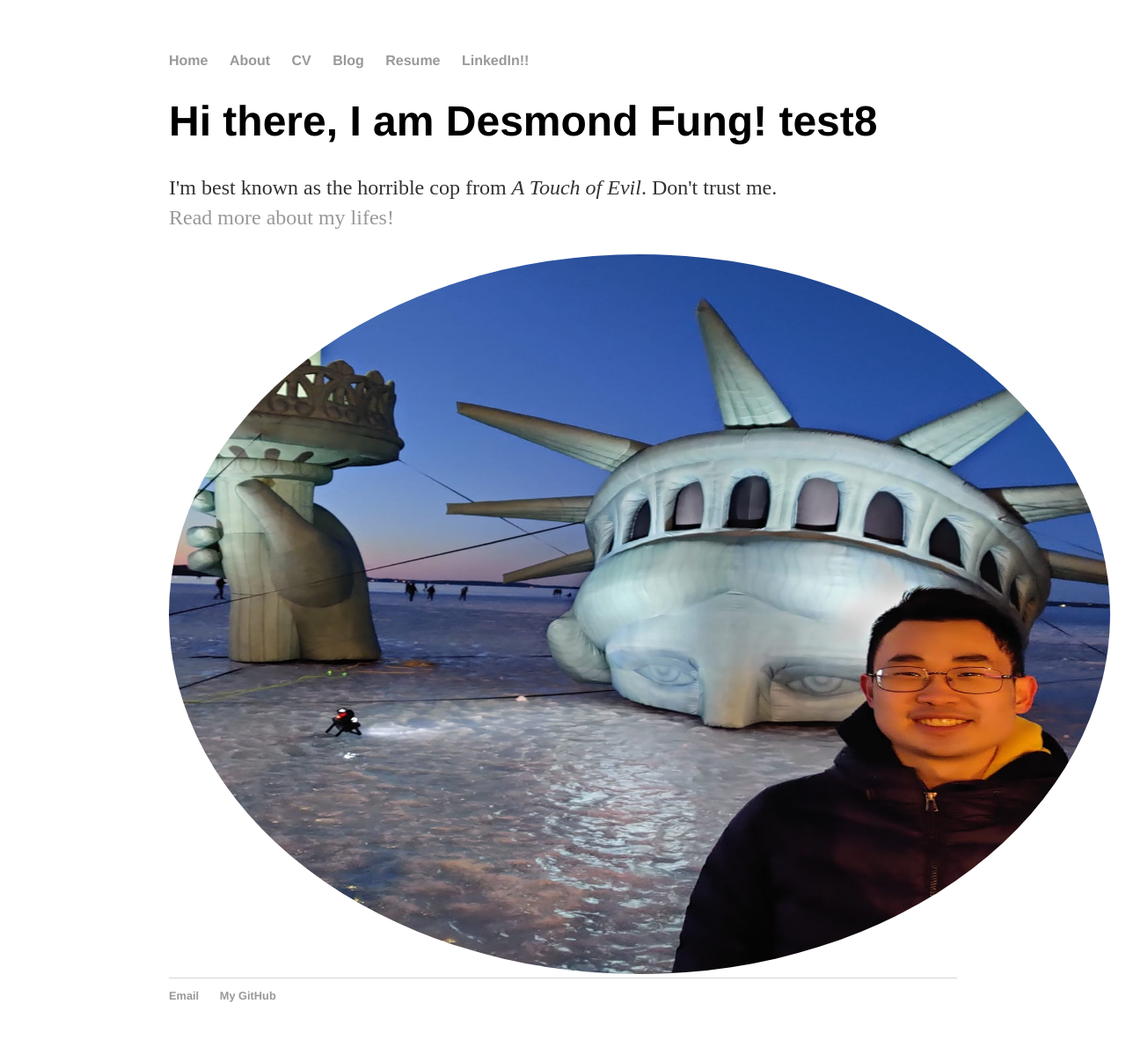
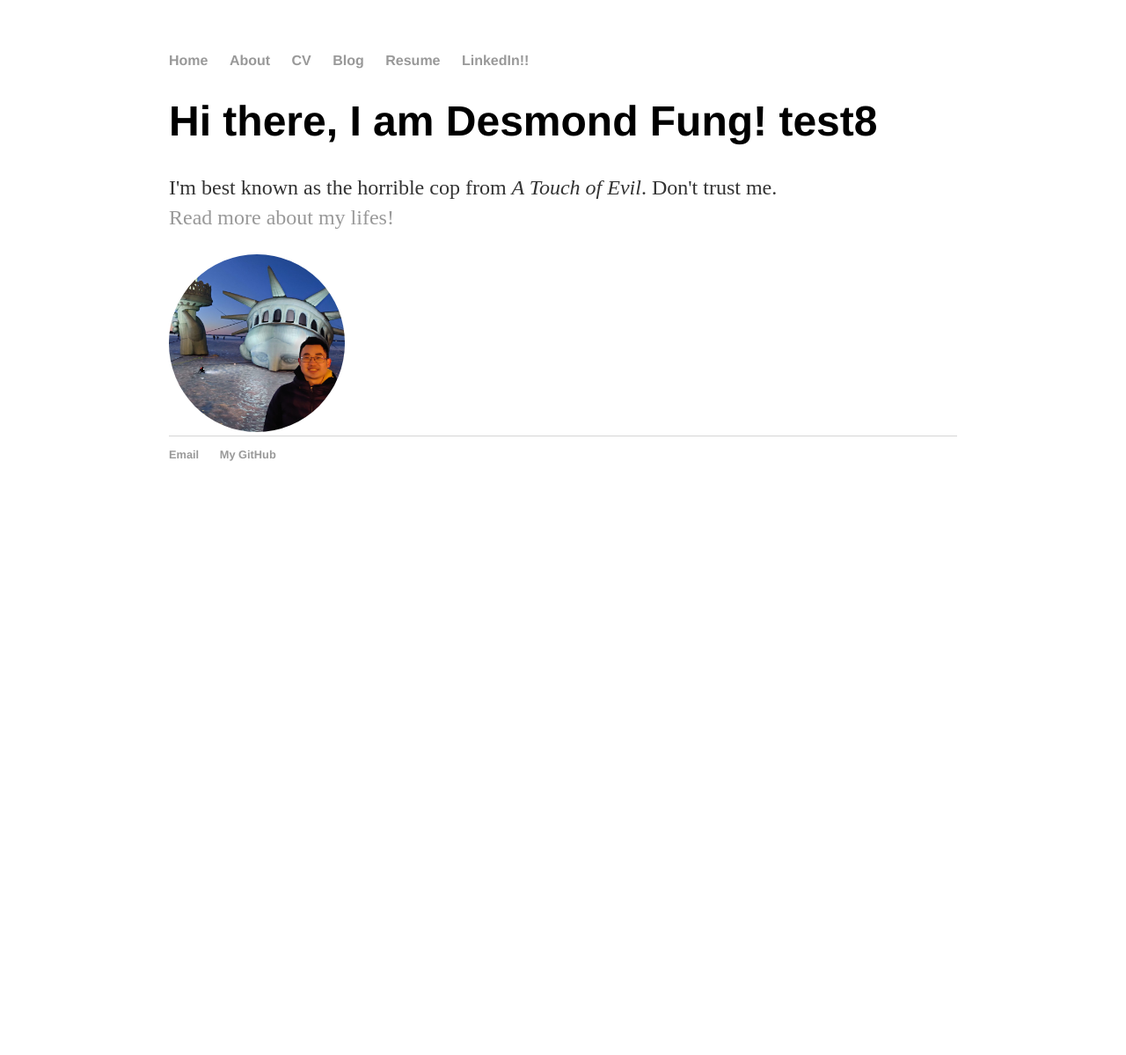
Before and after one commit to ddhangdd/ddhangdd.github.io, a Jekyll site: the page built from index.html, in a window 1280 px wide. Shown: the whole page at 88% size. Built offline with Jekyll 4.4.1, drawn with Linux system fonts in a browser that asks for light colours; after the commit the page ends 900 px from its top, so only the background shows below that.

Commit message:
Update index.html

```diff
--- a/index.html
+++ b/index.html
@@ -8,6 +8,10 @@ title: Welcome
 			<p>I'm best known as the horrible cop from <em>A Touch of Evil</em>. Don't trust me.<br>
 
 			<a href="/about">Read more about my lifes!</a></p>
-			<img src="/images/myself.jpg" height="auto" width="200" style="height: 818px; width: 1070px; border-radius:70%">
+			<div class="container">
+  				<img src="/images/myself.jpg" height="auto" width="200" style="border-radius:70%">
+  				<div class="topleft"></div>
+			</div>
+
 
 		</div>
```
